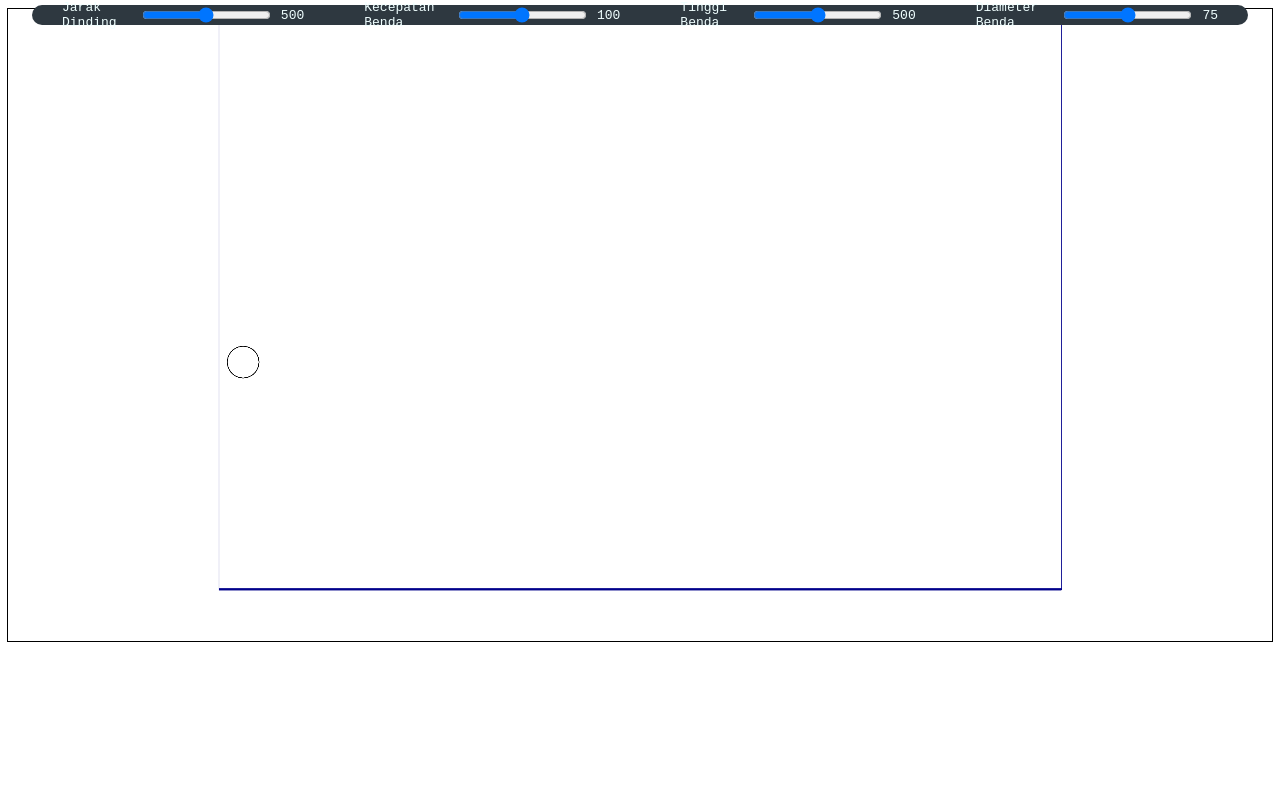
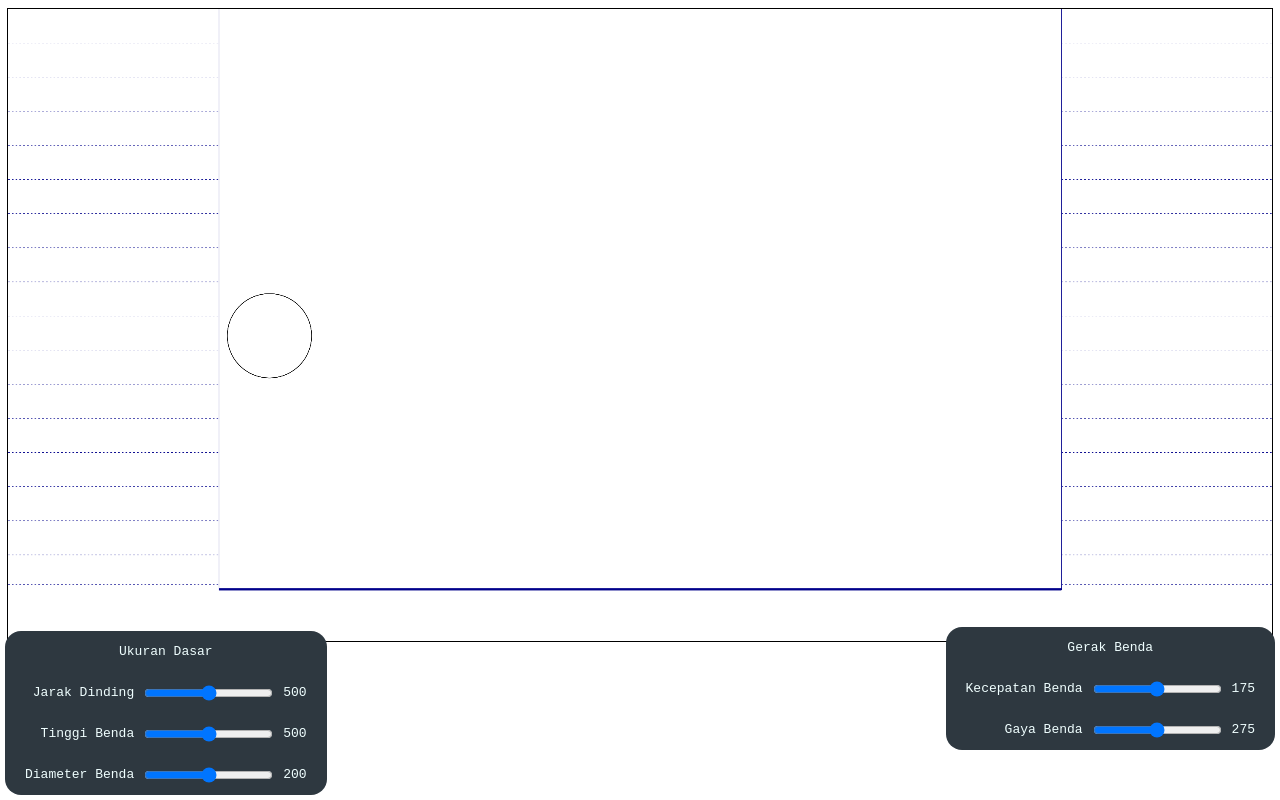
Before and after one commit to fthliqml/Grafkom-Project-UAS, a plain HTML site: page index.html in a window 1280 px wide. Drawn offline with Linux system fonts and the light colour scheme.

Commit message:
Input Done

```diff
--- a/index.html
+++ b/index.html
@@ -8,8 +8,9 @@
   </head>
 
   <body>
-    <div class="inputs" id="inputUi">
+    <div class="inputs" id="ukuranDasar">
       <div class="inputsContainer" id="inputsContainer">
+        <p>Ukuran Dasar</p>
         <div class="jarakDinding">
           <label for="jarakDinding">Jarak Dinding</label>
           <input
@@ -20,17 +21,6 @@
             max="1000"
           />
           <p id="jarakDindingValue"></p>
-        </div>
-        <div class="kecepatanBenda">
-          <label for="kecepatanBenda">Kecepatan Benda</label>
-          <input
-            type="range"
-            name="kecepatanBenda"
-            id="kecepatanBenda"
-            min="0"
-            max="200"
-          />
-          <p id="kecepatanBendaValue"></p>
         </div>
         <div class="tinggiBenda">
           <label for="tinggiBenda">Tinggi Benda</label>
@@ -49,10 +39,38 @@
             type="range"
             name="diameterBenda"
             id="diameterBenda"
-            min="50"
-            max="100"
+            min="100"
+            max="300"
           />
           <p id="diameterBendaValue"></p>
+        </div>
+      </div>
+    </div>
+
+    <div class="inputs" id="gerakBenda">
+      <div class="inputsContainer" id="inputsContainer">
+        <p>Gerak Benda</p>
+        <div class="kecepatanBenda">
+          <label for="kecepatanBenda">Kecepatan Benda</label>
+          <input
+            type="range"
+            name="kecepatanBenda"
+            id="kecepatanBenda"
+            min="50"
+            max="300"
+          />
+          <p id="kecepatanBendaValue"></p>
+        </div>
+        <div class="gayaBenda">
+          <label for="gayaBenda">Gaya Benda</label>
+          <input
+            type="range"
+            name="gayaBenda"
+            id="gayaBenda"
+            min="50"
+            max="500"
+          />
+          <p id="gayaBendaValue"></p>
         </div>
       </div>
     </div>
--- a/script/script.js
+++ b/script/script.js
@@ -5,27 +5,31 @@ let CanvasMiddleY = CANVAS.height / 2;
 
 // Get Input ID
 const jarakDindingID = document.getElementById("jarakDinding");
-const kecepatanBendaID = document.getElementById("kecepatanBenda");
 const tinggiBendaID = document.getElementById("tinggiBenda");
 const diameterBendaID = document.getElementById("diameterBenda");
+const kecepatanBendaID = document.getElementById("kecepatanBenda");
+const gayaBendaID = document.getElementById("gayaBenda");
 
 // Get Text Value
 let jarakDindingValText = document.getElementById("jarakDindingValue");
-let kecepatanBendaValText = document.getElementById("kecepatanBendaValue");
 let tinggiBendaValText = document.getElementById("tinggiBendaValue");
 let diameterBendaValText = document.getElementById("diameterBendaValue");
+let kecepatanBendaValText = document.getElementById("kecepatanBendaValue");
+let gayaBendaValText = document.getElementById("gayaBendaValue");
 
 // Get User Input
 let jarakDindingInput = Number(jarakDindingID.value);
-let kecepatanBendaInput = Number(kecepatanBendaID.value);
 let tinggiBendaInput = Number(tinggiBendaID.value);
 let diameterBendaInput = Number(diameterBendaID.value);
+let kecepatanBendaInput = Number(kecepatanBendaID.value);
+let gayaBendaInput = Number(gayaBendaID.value);
 
 function refresh_Text_Input() {
   jarakDindingValText.textContent = jarakDindingID.value;
-  kecepatanBendaValText.textContent = kecepatanBendaID.value;
   tinggiBendaValText.textContent = tinggiBendaID.value;
   diameterBendaValText.textContent = diameterBendaID.value;
+  kecepatanBendaValText.textContent = kecepatanBendaID.value;
+  gayaBendaValText.textContent = gayaBendaID.value;
 }
 refresh_Text_Input();
 
@@ -33,11 +37,6 @@ jarakDindingID.addEventListener("input", () => {
   jarakDindingInput = Number(jarakDindingID.value);
   refresh_Text_Input();
   refreshDraw();
-});
-
-kecepatanBendaID.addEventListener("input", () => {
-  kecepatanBendaInput = Number(kecepatanBendaID.value);
-  refresh_Text_Input();
 });
 
 tinggiBendaID.addEventListener("input", () => {
@@ -48,6 +47,18 @@ tinggiBendaID.addEventListener("input", () => {
 
 diameterBendaID.addEventListener("input", () => {
   diameterBendaInput = Number(diameterBendaID.value);
+  refresh_Text_Input();
+  refreshDraw();
+});
+
+kecepatanBendaID.addEventListener("input", () => {
+  kecepatanBendaInput = Number(kecepatanBendaID.value);
+  refresh_Text_Input();
+  refreshDraw();
+});
+
+gayaBendaID.addEventListener("input", () => {
+  gayaBendaInput = Number(gayaBendaID.value);
   refresh_Text_Input();
   refreshDraw();
 });
@@ -82,6 +93,7 @@ function drawPixel(x, y, colour = "black") {
   ctx.fillRect(x, y, 1.1, 1.1);
 }
 
+// Garis Solid
 function garisDDA(x1, y1, x2, y2, colour) {
   let dx = x2 - x1;
   let dy = y2 - y1;
@@ -101,6 +113,42 @@ function garisDDA(x1, y1, x2, y2, colour) {
 
   for (let s = 0; s < step; s += 1) {
     drawPixel(x, y, colour);
+    x = x + x_inc;
+    y = y + y_inc;
+  }
+}
+
+// Garis Putus
+function garisDash(x1, y1, x2, y2, colour) {
+  let dx = x2 - x1;
+  let dy = y2 - y1;
+  let step = 0;
+  let dash = 0;
+
+  if (Math.abs(dx) > Math.abs(dy)) {
+    step = Math.abs(dx);
+  } else {
+    step = Math.abs(dy);
+  }
+
+  let x_inc = dx / step;
+  let y_inc = dy / step;
+
+  let x = x1;
+  let y = y1;
+
+  for (let s = 0; s < step; s += 1) {
+    if (dash < 4) {
+      drawPixel(x, y, colour);
+      dash += 1;
+    } else if (dash == 4) {
+      dash = 9;
+    } else {
+      dash -= 1;
+      if (dash == 5) {
+        dash = 0;
+      }
+    }
     x = x + x_inc;
     y = y + y_inc;
   }
@@ -154,6 +202,24 @@ function dinding_lantai() {
     "biruTua"
   );
 
+  let dash = 0;
+
+  // Garis Dinding
+  for (let index = 0; index <= yLantai; index++) {
+    if (dash < 80) {
+      dash++;
+    } else {
+      garisDash(0, index, xDinding_Kiri, index, "biruTua");
+      garisDash(xDinding_Kanan, index, CANVAS.width, index, "biruTua");
+      dash = 0;
+    }
+
+    if (index == yLantai) {
+      garisDash(0, index - 10, xDinding_Kiri, index - 10, "biruTua");
+      garisDash(xDinding_Kanan, index - 10, CANVAS.width, index - 10, "biruTua");
+    }
+  }
+
   // Lantai
   for (let index = 0; index < 5; index++) {
     garisDDA(xDinding_Kiri, yLantai, xDinding_Kanan, yLantai, "biruTua");
--- a/style/style.css
+++ b/style/style.css
@@ -14,9 +14,6 @@ body {
 
 .inputs {
   display: flex;
-  top: 5px;
-  width: 95%;
-  height: 20px;
   padding: 0px;
   color: azure;
   justify-content: center;
@@ -25,15 +22,31 @@ body {
   border-radius: 16px;
 }
 
+#ukuranDasar {
+  bottom: 5px;
+  left: 5px;
+}
+
+#gerakBenda {
+  bottom: 50px;
+  right: 5px;
+}
+
 .inputsContainer {
   display: flex;
+  flex-direction: column;
+  align-items: flex-end;
+}
+
+.inputsContainer p {
+  align-self: center;
 }
 
 .inputsContainer div {
   display: flex;
   justify-items: center;
   align-items: center;
-  margin: 0px 30px;
+  margin: 0px 20px;
 }
 
 .inputsContainer div input {
```
